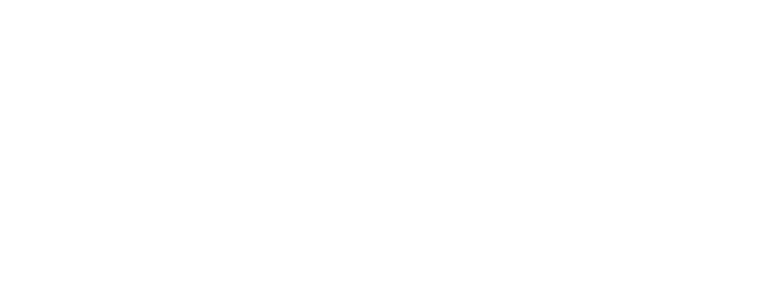
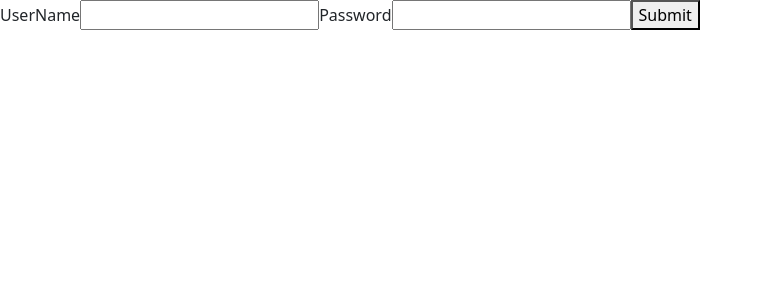
Before and after one commit to suryakiran9959/react, a React (Create React App) app: page / in a window 1280 px wide. Shown: the top 300 px of the page, without its empty margins (0-762 px from the left). Built offline with nearby package versions, Linux system fonts and the light colour scheme.

Commit message:
controlledComponent-with-2Exp

```diff
--- a/src/App.js
+++ b/src/App.js
@@ -1,10 +1,12 @@
 
 import './App.css';
+import ControlledComponent from './controlled component';
+import ControlledComponents2 from './controlled component/controlledexp2';
 
 function App() {
   return (
     <>
-
+    <ControlledComponents2/>
     </>
   );
 }
--- /dev/null
+++ b/src/controlled component/controlledexp2.jsx
@@ -0,0 +1,83 @@
+import { useState } from "react"
+
+const ControlledComponents2 = () => {
+
+  const [formErrors,setFormErrors]=useState(
+    {
+        usernameErr:null,
+        passwordErr:null
+    }
+  )
+    const[form,setForm]=useState(
+        {
+            username:null,
+            password:null
+
+        }
+    )
+
+    const onChangeHandler=(event)=>{
+
+        const {value,name}=event.target
+        console.log(value,name)
+
+        setForm(prevState=>({
+            ...prevState,[name]:value
+        }))
+
+        switch(name){
+            case "username":
+                if(value.length>6){
+                    setFormErrors(
+                        {...formErrors,usernameErr:"enter less than 6"}
+
+                    )
+                }
+                break
+                case "password":
+                    if(value.length>6){
+                        setFormErrors(
+                            {...formErrors,passwordErr:"enter less than 6"}
+
+                        )
+                    }
+                    break
+                default :
+                break
+        }
+    }
+
+    const handleSubmit=(event)=>{
+        event.preventDefault()
+    }
+    return (
+        <form onSubmit={handleSubmit}  >
+            <label>UserName</label>
+            <input
+                type="text"
+                value={form.username}
+                onChange={onChangeHandler}
+                name="username"
+            />
+
+        {
+           formErrors.usernameErr  && <span style={{color:"red"}} >Invalid user name</span>
+        }
+
+            <label>Password</label>
+            <input
+                type="password"
+                value={form.password}
+                onChange={onChangeHandler}
+                name="password"
+            />
+            {
+           formErrors.passwordErr  && <span style={{color:"red"}} >Invalid Password </span>
+        }
+            <button type="submit" >Submit</button>
+
+        </form>
+    )
+
+}
+export default ControlledComponents2
--- /dev/null
+++ b/src/controlled component/index.jsx
@@ -0,0 +1,62 @@
+import { useState } from "react"
+
+const ControlledComponent =()=>{
+const [username,setUsername]=useState("")
+const[password,setPassword]=useState("")
+const[userNameError,setUserNameError]=useState(null)
+
+const userNameHandler=(event)=>{
+const userName=event.target.value
+setUsername(userName)
+
+if(userName.trim().length>6){
+    // alert("input must be less than 6 char")
+    setUserNameError("user name should be less than 6 char")
+}
+else{
+    setUserNameError(null)
+}
+
+
+console.log(userName);
+}
+
+const passwordHandler=(event)=>{
+    const password=event.target.value
+    setPassword(password)
+
+}
+const handleSubmit=(event)=>{
+    event.preventDefault()
+
+    const userDetails={
+        username:username,
+        password:password,
+        id:Math.random()
+    }
+    console.log(userDetails);
+}
+    return(
+        <>
+        <form onSubmit={handleSubmit}>
+        <label htmlFor="">UserName</label>
+        <input type="text"
+        value={username}
+        onChange={userNameHandler}
+        />
+        {userNameError && <h3 style={{color:"red"}}>Inavalid userName</h3>}
+
+        <label htmlFor="">Password</label>
+        <input type="text"
+        value={password}
+        onChange={passwordHandler}
+        />
+
+        <button type="submit">Submit</button>
+
+        </form>
+
+        </>
+    )
+}
+export default ControlledComponent
```
Also changed, not shown: 1 other file (tests, documents, lock files or other folders).
